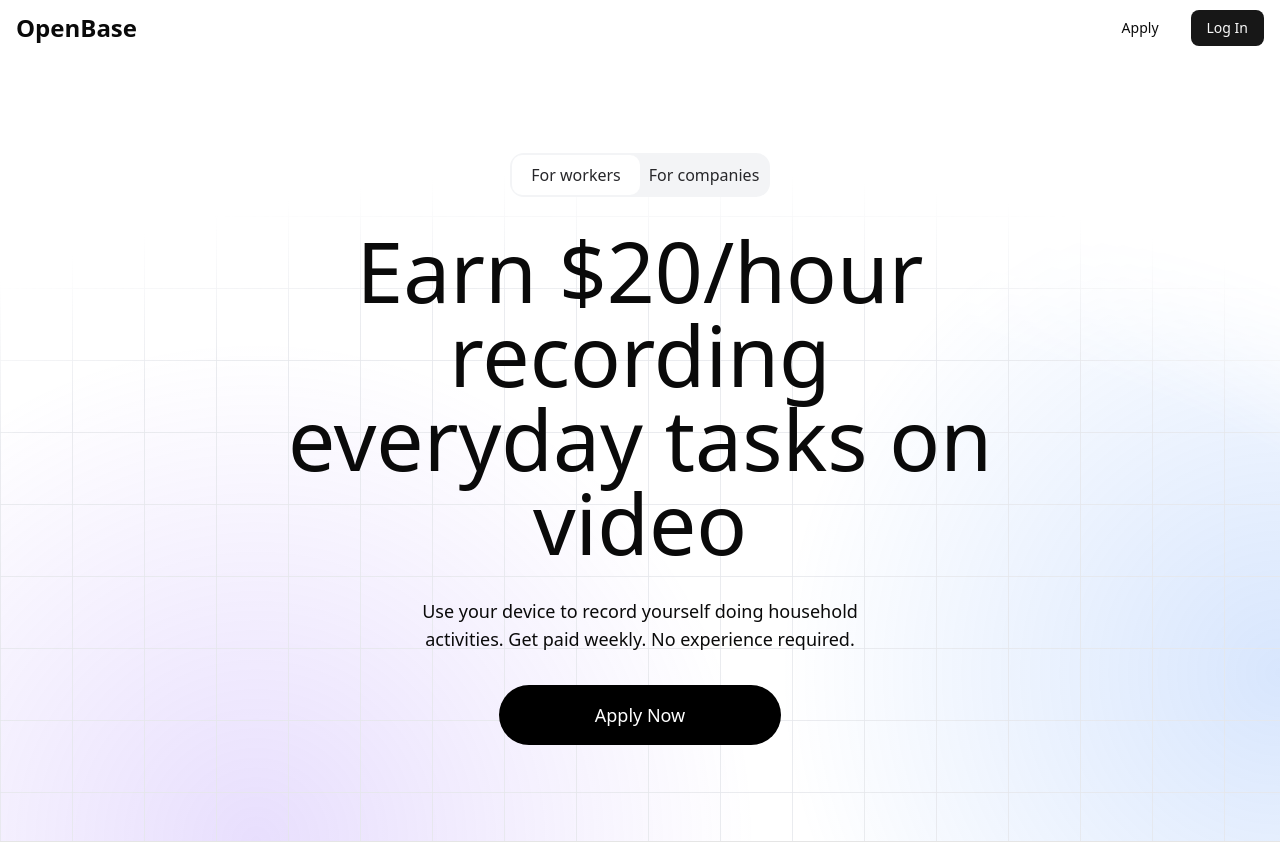
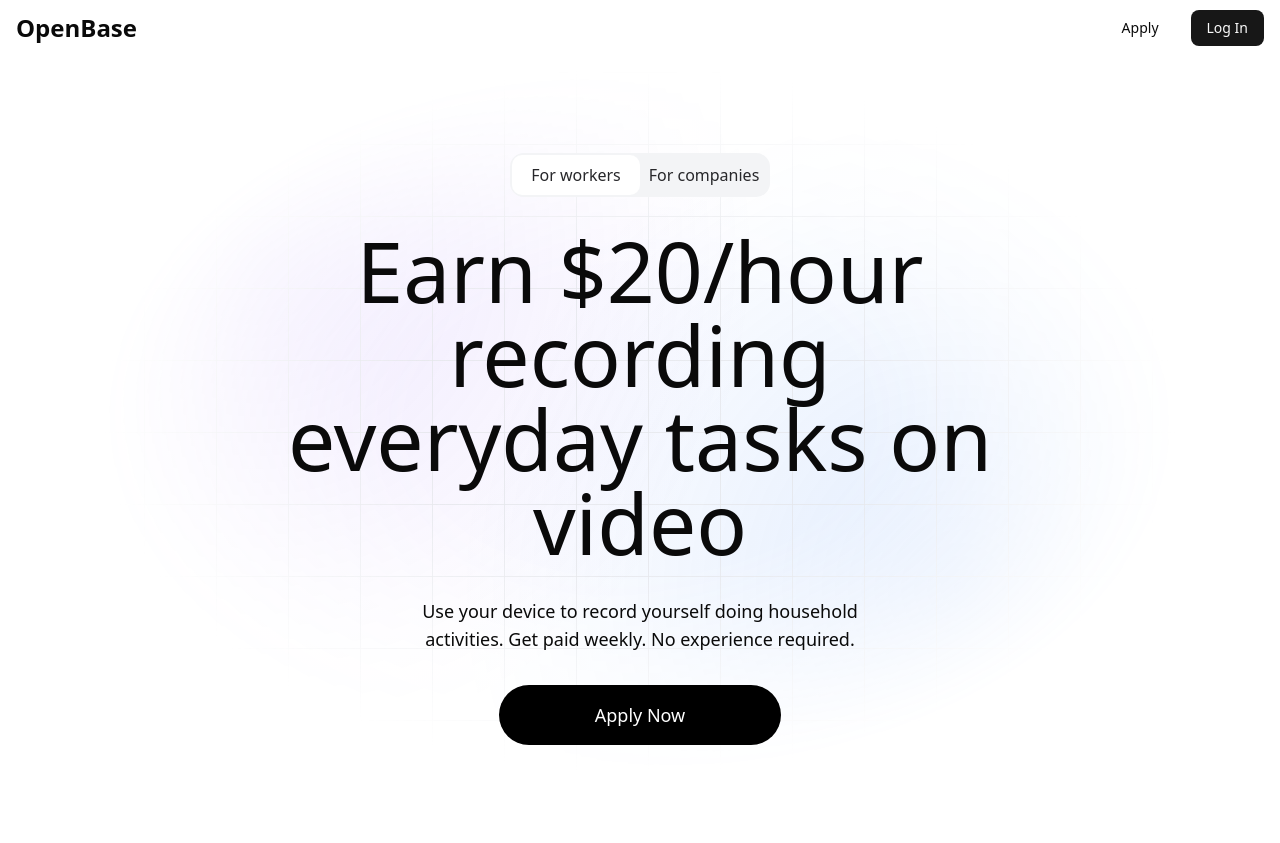
Before and after one commit to techaras/open-base, a Next.js app: page /workers in a window 1280 px wide. Shown: the top 843 px of the page. Built offline with nearby package versions, Linux system fonts and the light colour scheme; no server answers.

Commit message:
refactor: reposition hero background gradients with centered fade effect

```diff
--- a/components/landing/LandingHeroBackground.tsx
+++ b/components/landing/LandingHeroBackground.tsx
@@ -6,12 +6,12 @@ interface LandingHeroBackgroundProps {
 export function LandingHeroBackground({ children, variant }: LandingHeroBackgroundProps) {
   const gradients = {
     workers: {
-      gradient1: "rgba(139,92,246,0.2)", // purple
-      gradient2: "rgba(59,130,246,0.2)", // blue
+      gradient1: "rgba(139,92,246,0.15)", // purple
+      gradient2: "rgba(59,130,246,0.15)", // blue
     },
     companies: {
-      gradient1: "rgba(16,185,129,0.2)", // emerald/green
-      gradient2: "rgba(14,165,233,0.2)", // sky blue
+      gradient1: "rgba(16,185,129,0.15)", // emerald/green
+      gradient2: "rgba(14,165,233,0.15)", // sky blue
     },
   };
 
@@ -26,14 +26,14 @@ export function LandingHeroBackground({ children, variant }: LandingHeroBackgrou
           backgroundImage: `
             linear-gradient(to right, rgba(229,231,235,0.8) 1px, transparent 1px),
             linear-gradient(to bottom, rgba(229,231,235,0.8) 1px, transparent 1px),
-            radial-gradient(circle 500px at 20% 100%, ${colors.gradient1}, transparent),
-            radial-gradient(circle 500px at 100% 80%, ${colors.gradient2}, transparent)
+            radial-gradient(circle 500px at 20% 30%, ${colors.gradient1}, transparent),
+            radial-gradient(circle 500px at 75% 70%, ${colors.gradient2}, transparent)
           `,
           backgroundSize: "72px 72px, 72px 72px, 100% 100%, 100% 100%",
           WebkitMaskImage:
-            "radial-gradient(ellipse 90% 80% at 50% 100%, #000 80%, transparent 100%)",
+            "radial-gradient(ellipse 60% 60% at 50% 50%, #000 30%, transparent 70%)",
           maskImage:
-            "radial-gradient(ellipse 90% 80% at 50% 100%, #000 80%, transparent 100%)",
+            "radial-gradient(ellipse 60% 60% at 50% 50%, #000 30%, transparent 70%)",
         }}
       />
       <div className="relative z-10">
--- a/components/landing/WorkersFeatures.tsx
+++ b/components/landing/WorkersFeatures.tsx
@@ -15,7 +15,7 @@ export function WorkersFeatures() {
   ];
 
   return (
-    <section className="py-16 border-t">
+    <section className="py-16">
       <div className="max-w-7xl mx-auto grid grid-cols-4 gap-8">
         {features.map((feature, index) => (
           <div key={index} className="text-left">
```
